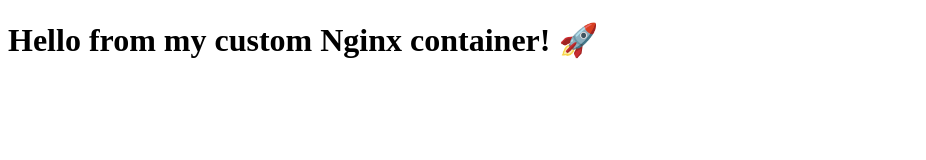
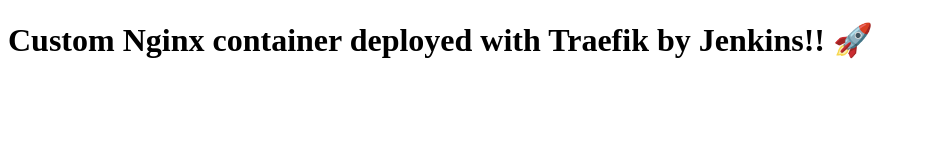
Before and after one commit to ttrelvik/docker-learning-project, a plain HTML site: page index.html in a window 1280 px wide. Shown: the whole page, without its empty margins (0-926 px from the left). Drawn offline with Linux system fonts and the light colour scheme.

Commit message:
minor update to index.html

```diff
--- a/index.html
+++ b/index.html
@@ -6,6 +6,6 @@
     <title>Docker Nginx</title>
 </head>
 <body>
-    <h1>Hello from my custom Nginx container! 🚀</h1>
+    <h1>Custom Nginx container deployed with Traefik by Jenkins!! 🚀</h1>
 </body>
 </html>
```
